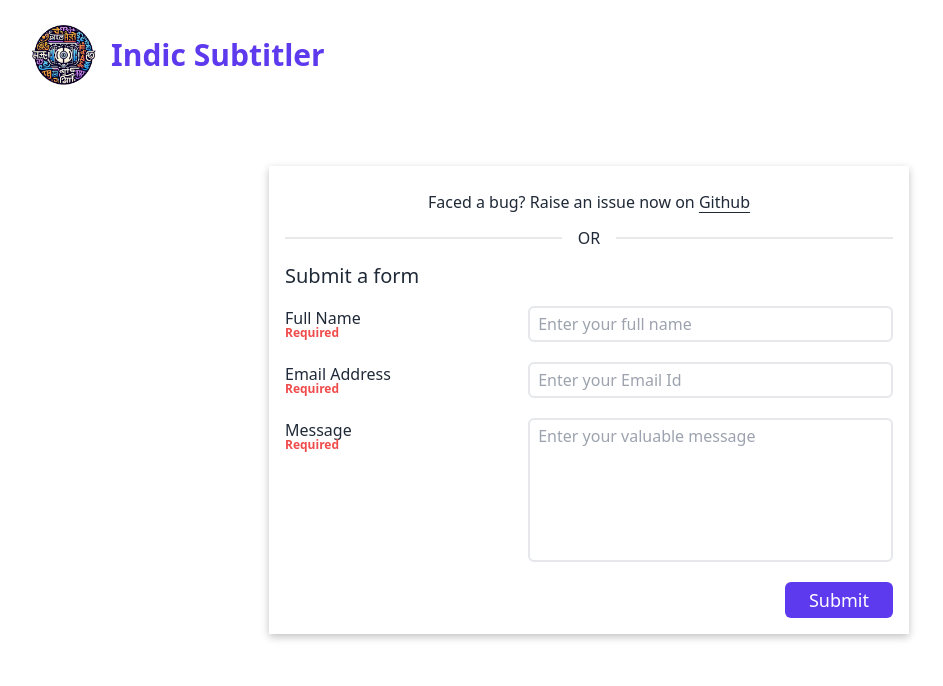
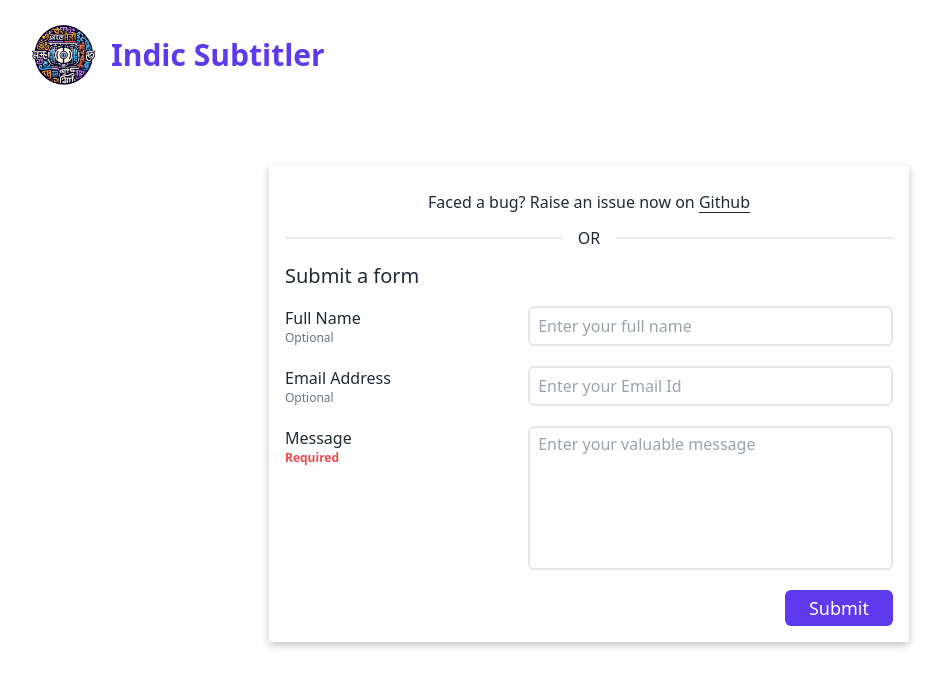
Before and after one commit to kurianbenoy/Indic-Subtitler, a Next.js app in the folder ui/: page /contact in a window 1280 px wide. Shown: the top 686 px of the page, without its empty margins (51-994 px from the left). Built offline with nearby package versions, Linux system fonts and the light colour scheme.

Commit message:
Change: Made name & email field optional

```diff
--- a/ui/src/pages/contact.js
+++ b/ui/src/pages/contact.js
@@ -23,12 +23,10 @@ function FeebackForm() {
             <label className="" htmlFor="name">
               Full Name
             </label>
-            <p className=" text-[#f04b4b] font-semibold text-xs mt-[-5px]">
-              Required
-            </p>
+            <p className=" text-gray-500 font-medium text-xs">Optional</p>
           </span>
           <input
-            required
+            // required
             type="text"
             id="name"
             name="name"
@@ -39,12 +37,10 @@ function FeebackForm() {
         <div className="flex md:flex-row flex-col w-full  justify-between">
           <span>
             <label htmlFor="email">Email Address</label>{" "}
-            <p className=" text-[#f04b4b] font-semibold text-xs mt-[-5px]">
-              Required
-            </p>
+            <p className=" text-gray-500 font-medium text-xs ">Optional</p>
           </span>
           <input
-            required
+            // required
             id="email"
             type="email"
             name="email"
@@ -56,9 +52,7 @@ function FeebackForm() {
         <div className="flex w-full  justify-between md:flex-row flex-col">
           <span>
             <label htmlFor="message">Message</label>{" "}
-            <p className=" text-[#f04b4b] font-semibold text-xs mt-[-5px]">
-              Required
-            </p>
+            <p className=" text-[#f04b4b] font-semibold text-xs ">Required</p>
           </span>
 
           <textarea
```
